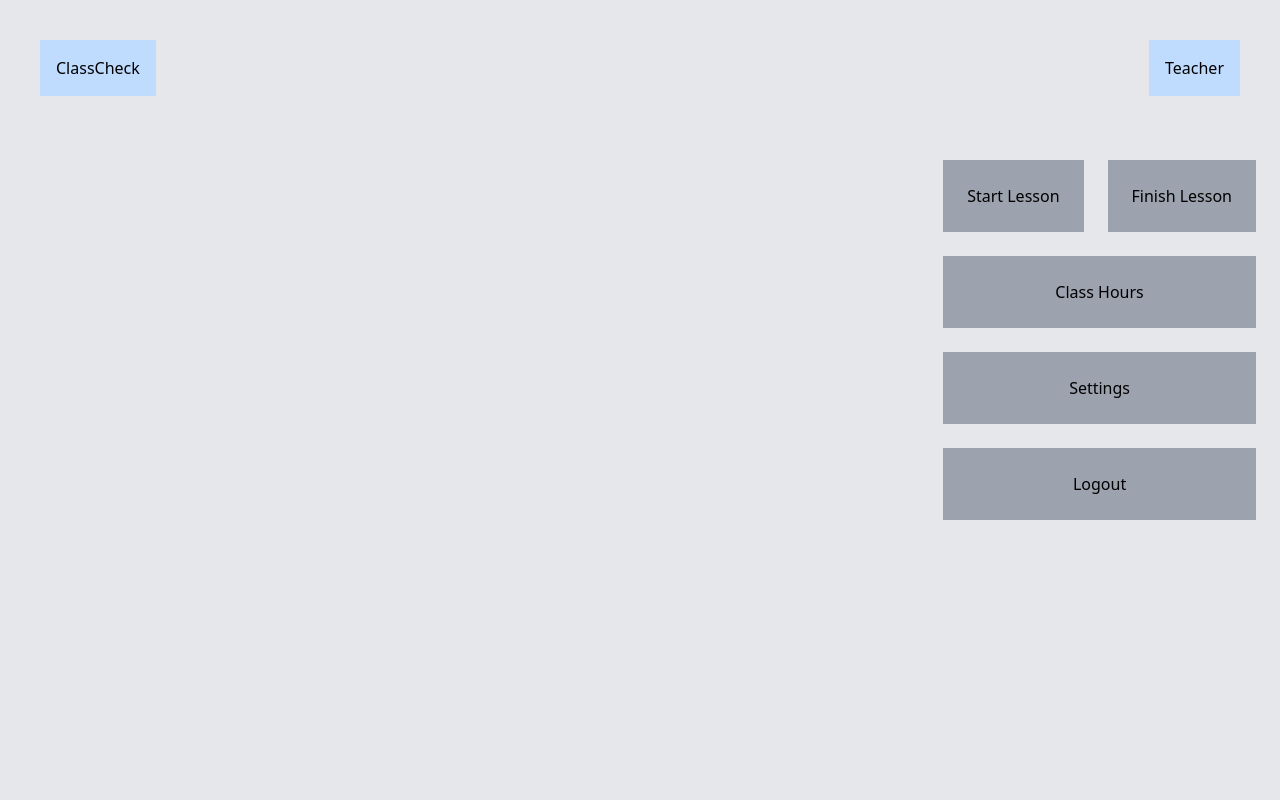
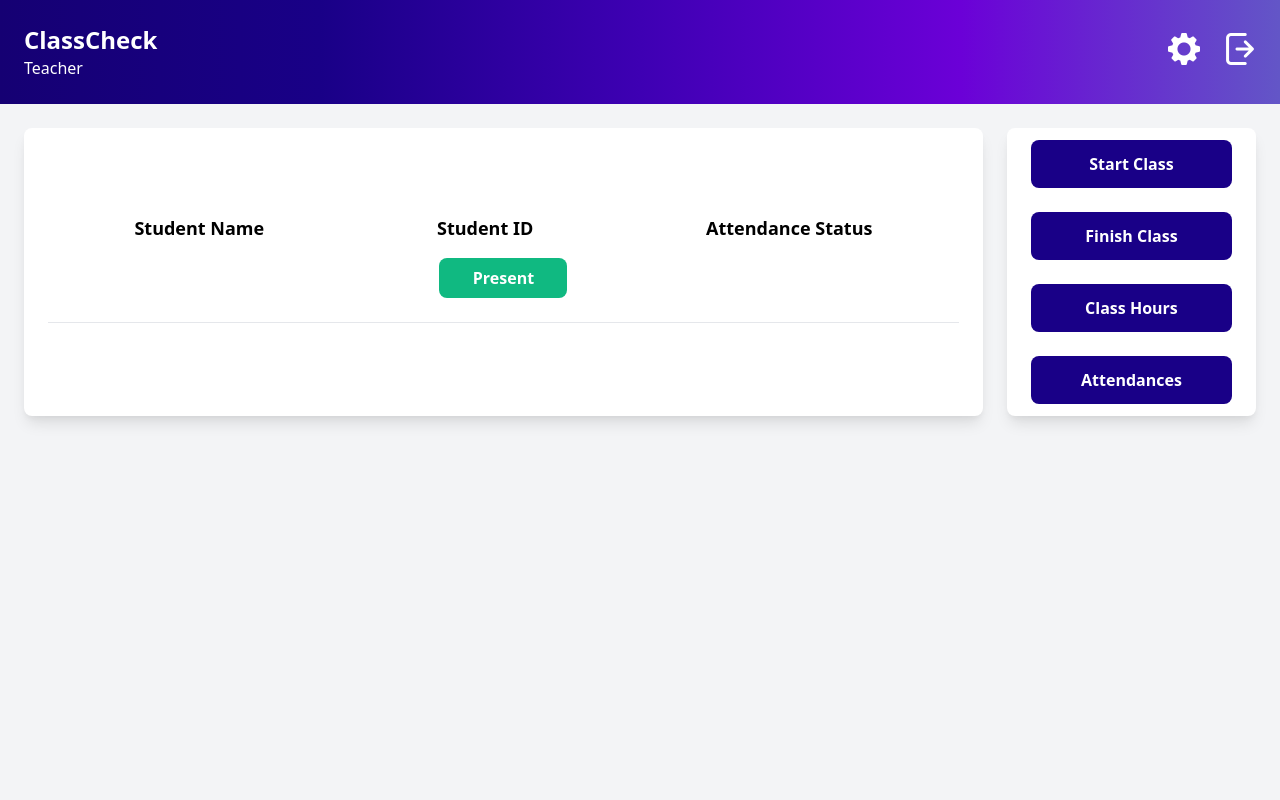
Before and after one commit to buseecee/Graduation-Project-, a Flask app: page /teacher_login in a window 1280 px wide. Run offline with Flask 3, Linux system fonts and the light colour scheme.

Commit message:
01- db değişti, login kısmı güncellendi

```diff
--- a/website/templates/teacher_login.html
+++ b/website/templates/teacher_login.html
@@ -8,23 +8,127 @@
       href="https://cdn.jsdelivr.net/npm/tailwindcss@2.2.19/dist/tailwind.min.css"
       rel="stylesheet"
     />
+
+    <style>
+      .custom-background {
+        background: linear-gradient(
+          to left,
+          #6356c7,
+          #6b00d7,
+          #3e00b3,
+          #190087,
+          #150073
+        );
+      }
+      .button-bg {
+        background: #190087;
+      }
+      .button-bg:hover {
+        background-color: #150073;
+      }
+      .button-active {
+        background-color: #3e00b3;
+      }
+    </style>
+    <script>
+      function changeButtonColor(button) {
+        button.classList.toggle("button-active");
+      }
+    </script>
   </head>
-  <body class="bg-gray-200 flex flex-col h-screen">
-    <div class="flex flex-row justify-between p-10">
-      <div class="bg-blue-200 p-4">ClassCheck</div>
-      <div class="bg-blue-200 p-4">Teacher</div>
+  <body class="bg-gray-100 flex flex-col h-screen">
+    <div
+      class="flex flex-row justify-between items-center custom-background p-6"
+    >
+      <div class="">
+        <div class="text-white text-2xl font-bold">ClassCheck</div>
+        <div class="text-white">Teacher</div>
+      </div>
+      <div>
+        <button class="mr-5">
+          <img src="{{ url_for('static', filename='images/gear.png') }}" />
+        </button>
+        <button>
+          <img src="{{ url_for('static', filename='images/logout.png') }}" />
+        </button>
+      </div>
     </div>
-    <div class="w-full p-6 rounded-lg flex items-center justify-end gap-6">
-      <div class="flex flex-col gap-6 pl-6">
-        <div class="flex flex-row gap-6 justify-center">
-        <button class="bg-gray-400 p-6">Start Lesson</button>
-        <button class="bg-gray-400 p-6">Finish Lesson</button>
-      </div>
-          <button class="bg-gray-400 p-6">Class Hours</button>
-          <button class="bg-gray-400 p-6">Settings</button>
-          <button class="bg-gray-400 p-6">Logout</button>
+    <div class="flex flex-row">
+      <div
+        class="flex justify-center items-center h-full w-full bg-white shadow-lg rounded-lg p-6 my-6 ml-6 md:mb-0"
+      >
+        <div class="w-full">
+          <div class="flex justify-around font-bold text-lg mb-4">
+            <span>Student Name</span>
+            <span>Student ID</span>
+            <span>Attendance Status</span>
+          </div>
+          <div id="student-list" class="flex flex-col gap-4">
+            <div class="flex justify-around items-center">
+              {% for student in students %}
+              <span>{{ student['name'] }}</span>
+              <span>{{ student['surname'] }}</span>
+              {% endfor %}
+              <button
+                class="bg-green-500 text-white font-bold py-2 px-4 rounded-lg w-32"
+                onclick="toggleAttendance(this)"
+              >
+                Present
+              </button>
+            </div>
+            <hr class="my-2" />
+          </div>
+
+          <!-- </div> -->
+          <!-- <img
+          src="{{ url_for('static', filename='images/logo.png') }}"
+          class="w-1/2"
+        /> -->
         </div>
       </div>
+      <div
+        class="flex flex-col justify-center h-full bg-white md:w-1/4 w-1/3 shadow-lg rounded-lg px-6 my-6 mx-6 md:mb-0 gap-6"
+      >
+        <button
+          class="button-bg text-white font-bold py-3 px-6 rounded-lg"
+          onclick="changeButtonColor(this)"
+        >
+          Start Class
+        </button>
+        <button
+          class="button-bg hover:bg-blue-600 text-white font-bold py-3 px-6 rounded-lg"
+        >
+          Finish Class
+        </button>
+        <button
+          class="button-bg hover:bg-blue-600 text-white font-bold py-3 px-6 rounded-lg"
+        >
+          Class Hours
+        </button>
+        <button
+          class="button-bg hover:bg-blue-600 text-white font-bold py-3 px-6 rounded-lg"
+        >
+          Attendances
+        </button>
+      </div>
     </div>
+
+    <script>
+      function changeButtonColor(button) {
+        button.classList.toggle("button-active");
+      }
+
+      function toggleAttendance(button) {
+        if (button.textContent === "Present") {
+          button.textContent = "Absent";
+          button.classList.add("bg-red-500");
+          button.classList.remove("bg-green-500");
+        } else {
+          button.textContent = "Present";
+          button.classList.add("bg-green-500");
+          button.classList.remove("bg-red-500");
+        }
+      }
+    </script>
   </body>
 </html>
```
Also changed, not shown: website/auth.py (+58 -24 lines), website/templates/login.html (+4 -16 lines).
